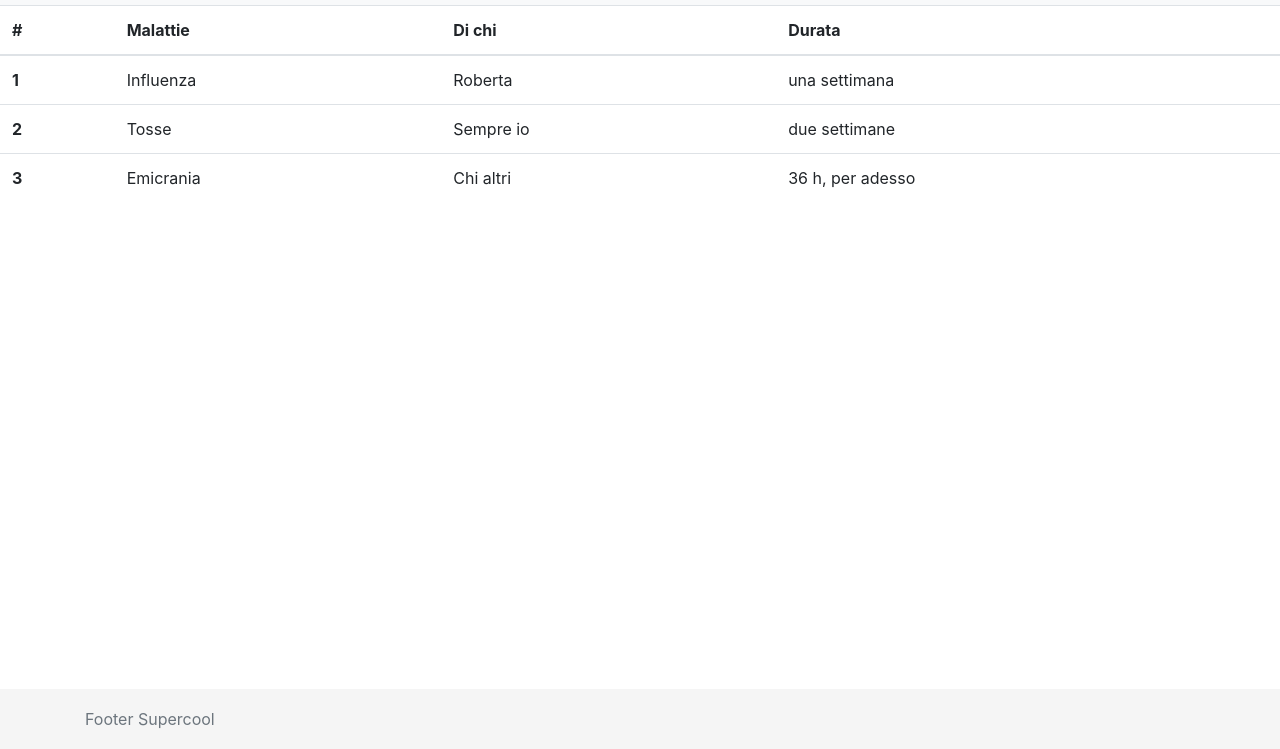
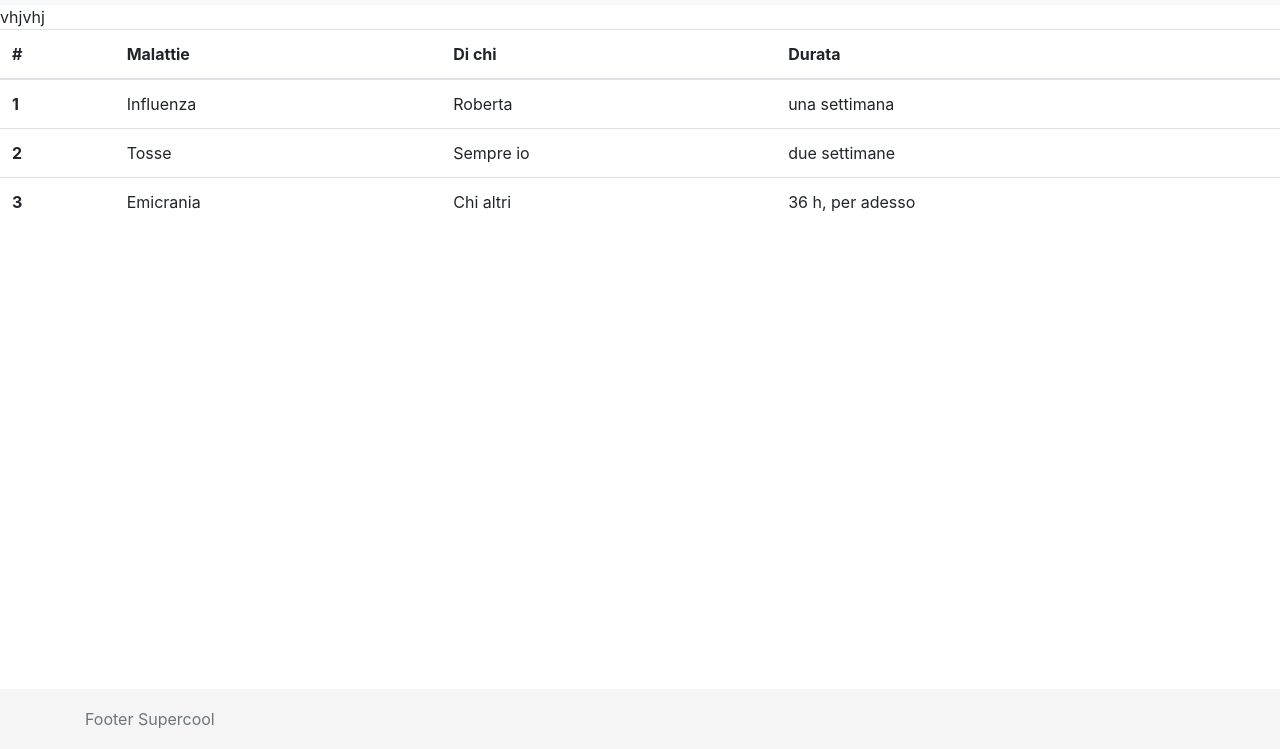
Before and after one commit to robertacasu/provagit, a plain HTML site: page index.html in a window 1280 px wide. Shown: the part 51-800 px from the top of the page. Drawn offline with nearby package versions, Linux system fonts and the light colour scheme.

Commit message:
modificata index

```diff
--- a/index.html
+++ b/index.html
@@ -48,6 +48,8 @@
         </div>
     </nav>
 
+    vhjvhj
+
     <div>
         <table class="table table-hover">
             <thead>
```
